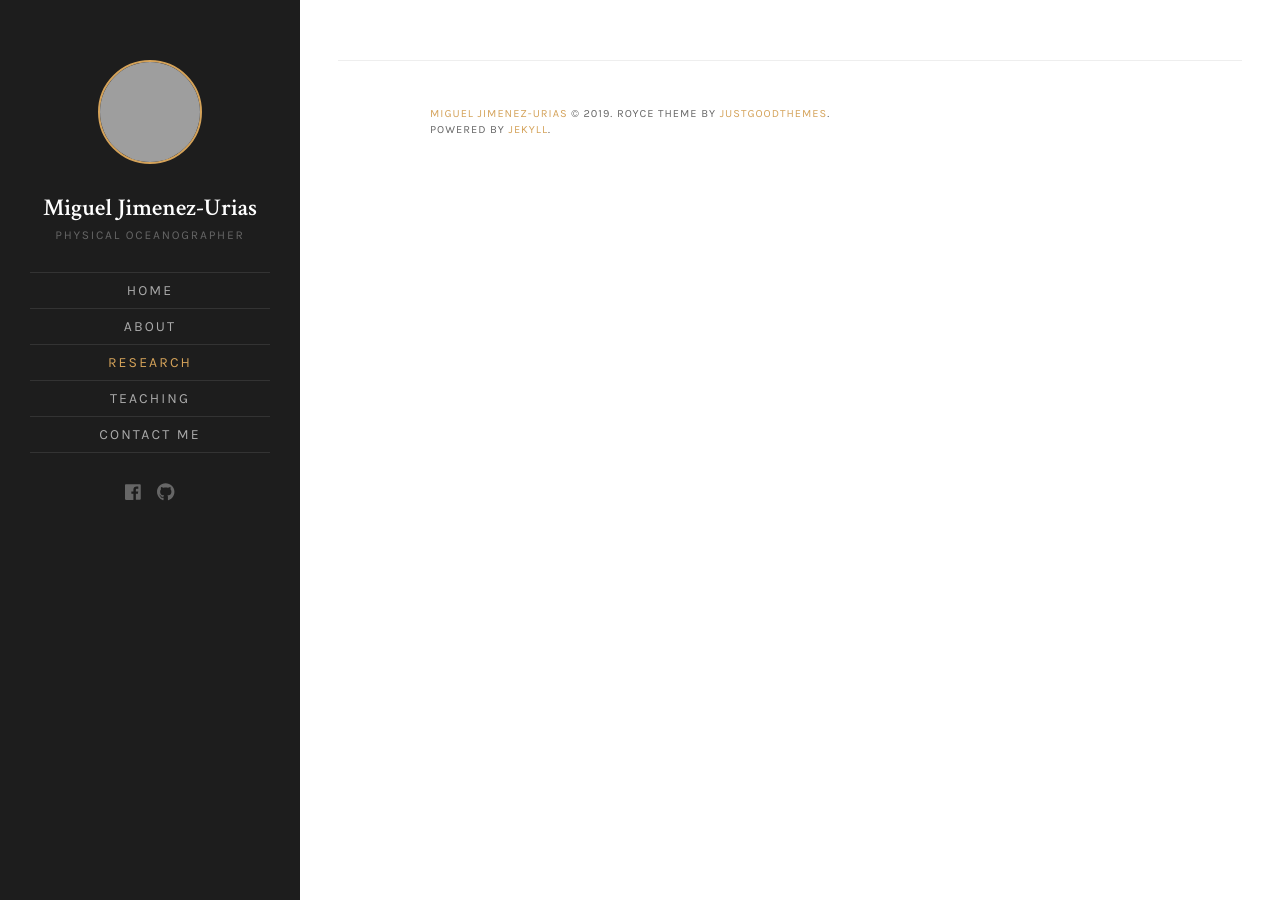
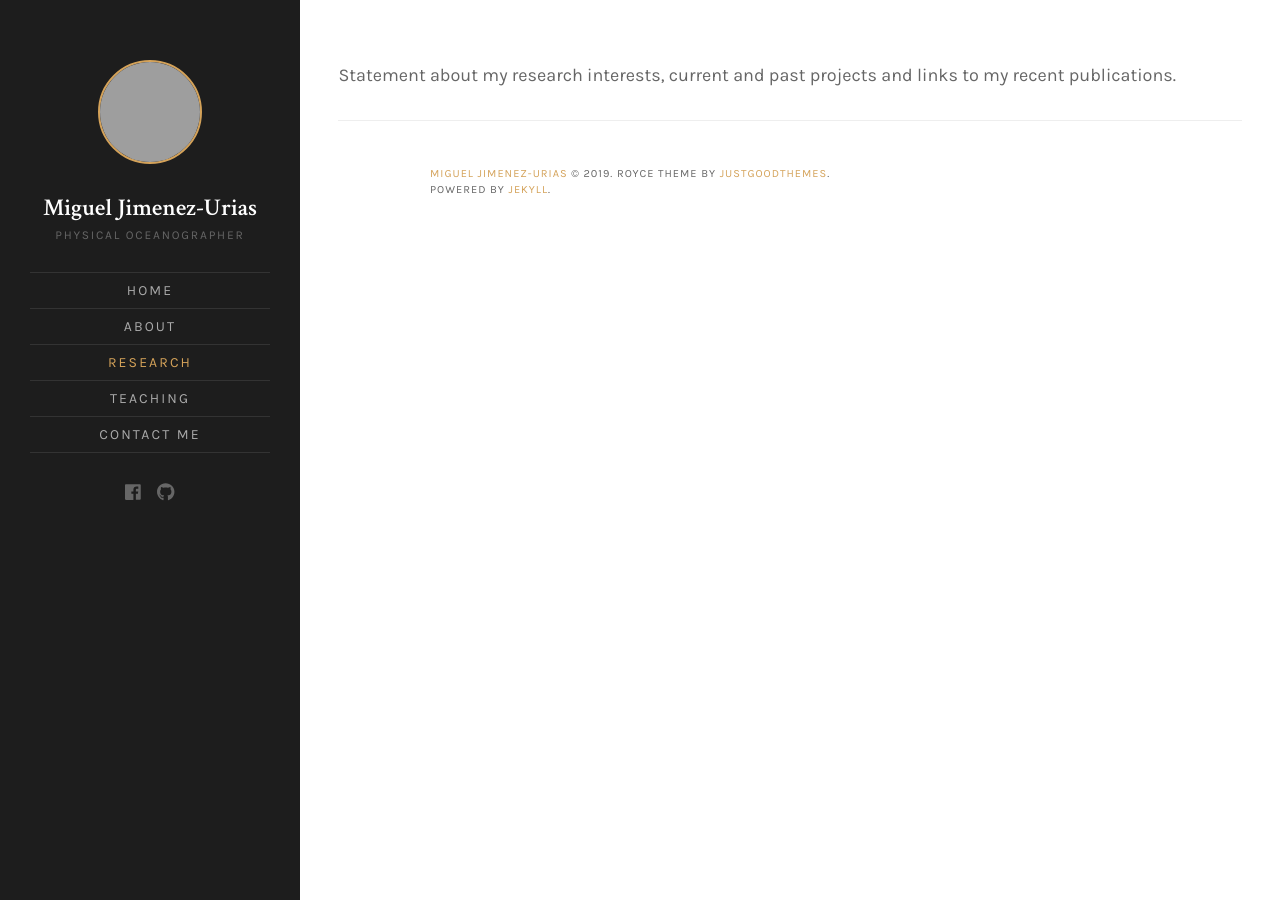
Before and after one commit to Mikejmnez/Mikejmnez.github.io, a Jekyll site: the page built from research.md, in a window 1280 px wide. Built offline with Jekyll 4.4.1, drawn with Linux system fonts in a browser that asks for light colours; grey boxes are pictures that could not be loaded.

Commit message:
added basic content to research.md

```diff
--- a/research.md
+++ b/research.md
@@ -1,4 +1,7 @@
 ---
 layout: default
 title: Research
+featured_image:
 ---
+
+Statement about my research interests, current and past projects and links to my recent publications.
```
